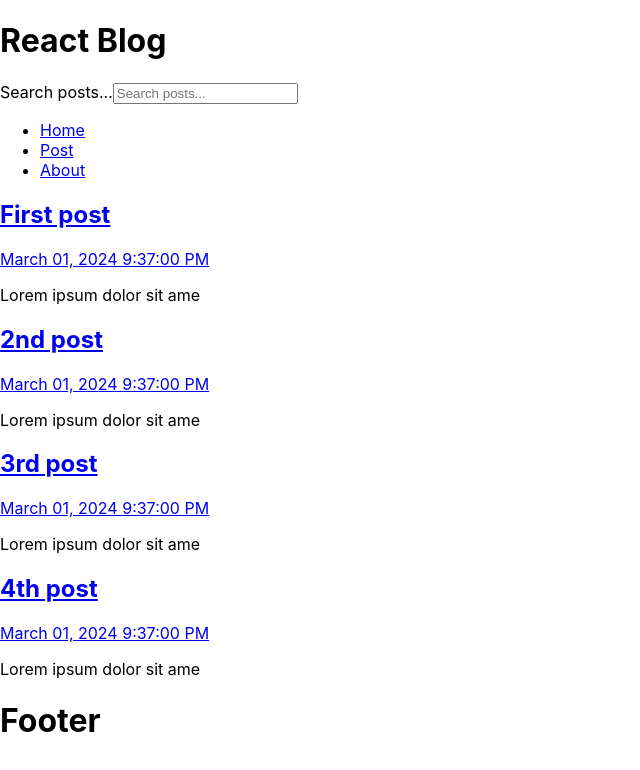
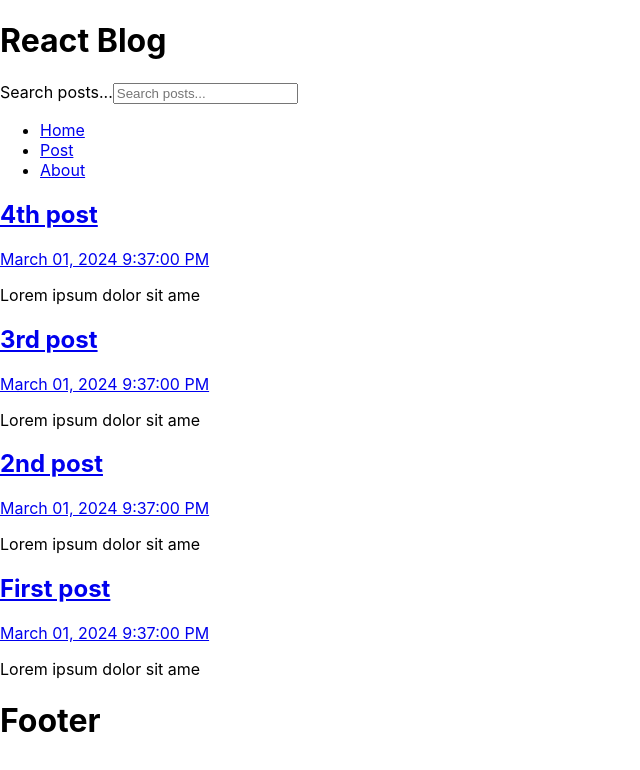
Before and after one commit to Abrafaks/blog, a React (Create React App) app: page / in a window 1280 px wide. Shown: the top 770 px of the page, without its empty margins (0-640 px from the left). Built offline with nearby package versions, Linux system fonts and the light colour scheme.

Commit message:
Add search

```diff
--- a/src/App.js
+++ b/src/App.js
@@ -41,6 +41,17 @@
     const [postTitle, setPostTitle] = useState("");
     const [postBody, setPostBody] = useState("");
 
+    useEffect(() => {
+        const filteredResults = posts.filter((post) => {
+            return (
+                post.body.toLowerCase().includes(search.toLowerCase()) ||
+                post.title.toLowerCase().includes(search.toLowerCase())
+            );
+        });
+
+        setSearchResults(filteredResults.reverse());
+    }, [posts, search]);
+
     const handleSubmit = (e) => {
         e.preventDefault();
         const id = posts.length ? posts[posts.length - 1].id + 1 : 1;
@@ -72,7 +83,7 @@
                     />
                 }
             >
-                <Route index element={<Home posts={posts} />} />
+                <Route index element={<Home posts={searchResults} />} />
                 <Route path="post">
                     <Route
                         index
```
